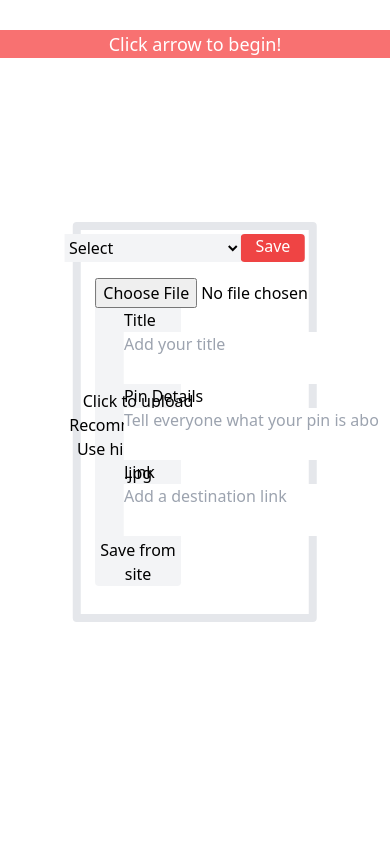
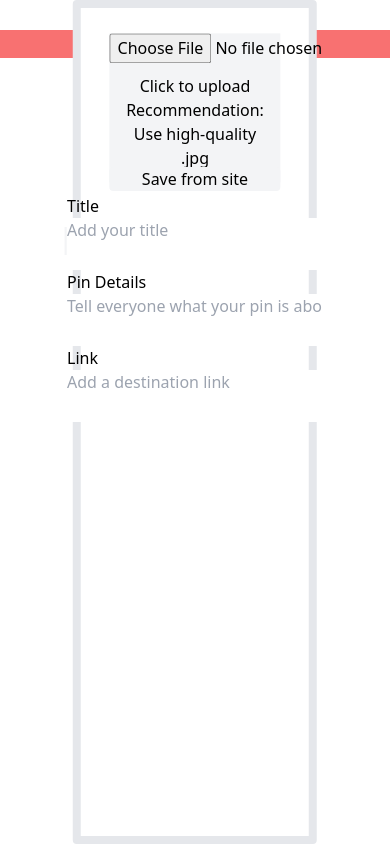
Before and after one commit to andrea-everett/pinterest-final, a React (Create React App) app: page / in a window 390 px wide. Both pictures are taken after a click on the element 195 px from the left and 15 px from the top of the page. Shown: the top 844 px of the page. Built offline with nearby package versions, Linux system fonts and the light colour scheme; some icons are missing.

Commit message:
mobile design

```diff
--- a/src/components/FinalBoard.js
+++ b/src/components/FinalBoard.js
@@ -34,7 +34,7 @@ import Pin from './Pin.js';
   render() {
             return (
             <div>
-                    <div className='navigation-bar w-full h-4 fixed top-0 right-0'>
+                    <div className='navigation-bar w-full h-4 align-right '>
                             <div onClick={() => this.setState({ show_modal:true})}>
                                     <box-icon name='plus-circle'></box-icon>
                             </div>
@@ -47,7 +47,7 @@ import Pin from './Pin.js';
                     </div>
 
                     <div onClick={event => event.target.className === 'add_pin_modal' ? this.setState({show_modal :false}) : null }
-                        className='add_pin_modal_container  bg-gray-200'>
+                        className='add_pin_modal_container  bg-gray-200 '>
                          {
                             this.state.show_modal ?
                                 <Modal add_pin={this.add_pin} /> : null
--- a/src/components/Modal.js
+++ b/src/components/Modal.js
@@ -77,8 +77,8 @@ function Modal(props) {
 
   return (
         <div className='add_pin_modal absolute  left-1/2 top-1/2 -translate-x-1/2 -translate-y-1/2 z-9999  w-3/4 '>
-        <div className='pin-modal-container object-center relative container mx-auto  bg-white w-10/12 h-full border-8 rounded' id="">
-                <div className=' grid grid-cols-2  h-96 '>
+        <div className='pin-modal-container object-center relative container mx-auto  bg-white w-10/12 h-screen border-8 rounded' id="">
+                <div className=' grid grid-cols-1 gap-4 sm:grid sm:grid-cols-2  h-96  '>
 
                         <div className='relative' id='left'>
                                 <div className='section1'>
@@ -116,7 +116,7 @@ function Modal(props) {
 
                         <div className='relative' id='right'>
                                         <div className='section1'>
-                                                <div className='select_size bg-gray-100  flex absolute top-1 right-1'>
+                                                <div className='select_size  bg-gray-100  flex absolute top-1 right-1'>
                                                         <select defaultValue="Select" className="pin_size m-20px p-0 relative  overflow-hidden bg-gray-100 w-44 h-7 rounded'">
                                                                 <option value="">Select</option>
                                                                 <option value="small w-6/12 h-4/5" id='pin_size'>Small</option>
```
